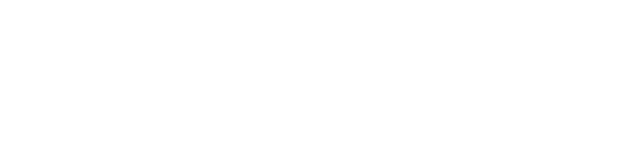
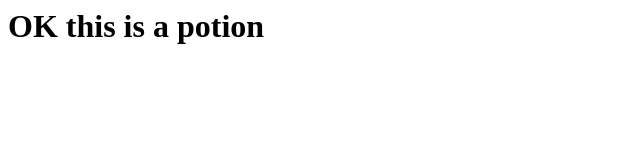
Before and after one commit to hermionelacabana/potionify, a plain HTML site: page index.html in a window 1280 px wide. Shown: the whole page, without its empty margins (0-640 px from the left). Drawn offline with Linux system fonts and the light colour scheme.

Commit message:
Add landing message. #1

```diff
--- a/index.html
+++ b/index.html
@@ -1,6 +1,8 @@
 <html>
-  <head></head>
+  <head>
+	<title>Potionify how to ?</title>
+  </head>
   <body>
-    <title>Potionify how to ?</title>
+    	<h1> OK this is a potion </h1>
   </body>
 </html>
```
